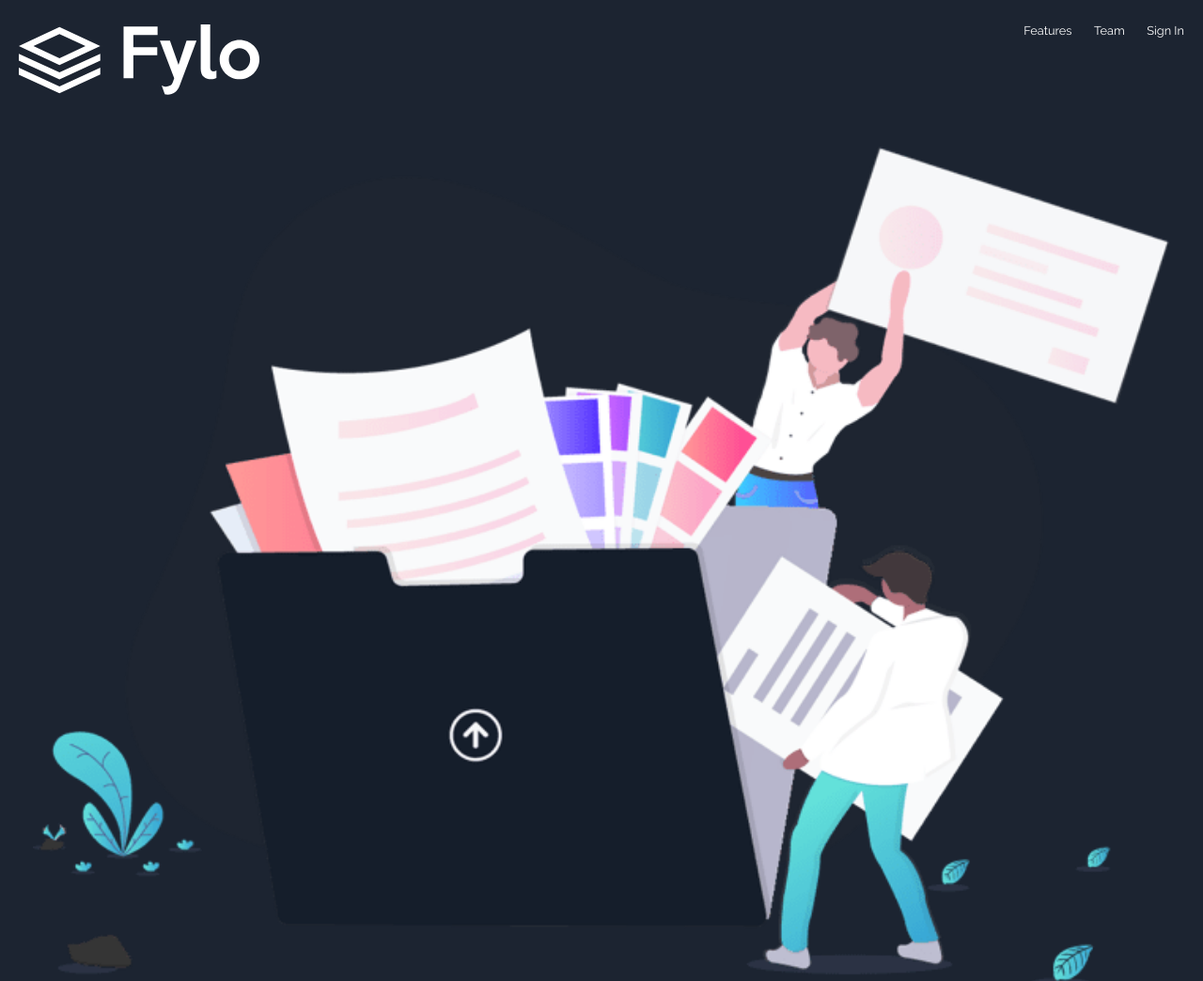
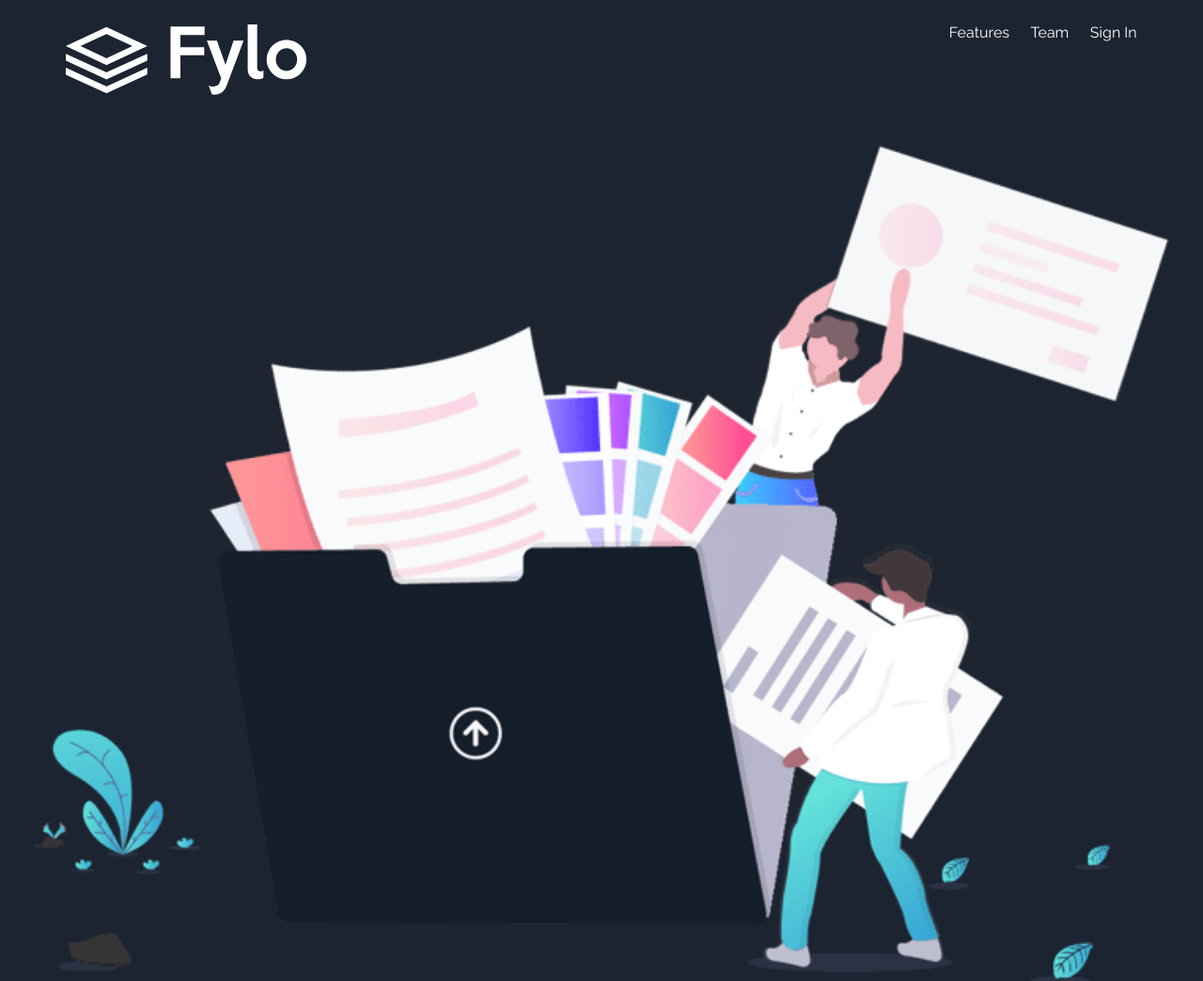
Before and after one commit to cornelisgijsbert/FEM-solutions, a plain HTML site: page landing-page/fylo-dark-theme-landing-page-master/index.html in a window 1280 px wide. Shown: the top 1044 px of the page at 94% size. Drawn offline with Linux system fonts and the light colour scheme.

Commit message:
restyling dark landingpage

```diff
--- a/landing-page/fylo-dark-theme-landing-page-master/css/style.css
+++ b/landing-page/fylo-dark-theme-landing-page-master/css/style.css
@@ -12,14 +12,67 @@
     /* neutral */
     --white: hsl(0, 0%, 100%);
 }
+
 .background {
     background-image: url(../images/bg-curvy-mobile.svg);
     background-position: left bottom;
     background-repeat: no-repeat;
 }
-.intro-email {
+
+* {
+    margin: 0;
+    padding: 0;
+    outline: 0;
+    box-sizing: border-box;
+}
+
+body {
+    font-family: "Open+Sans";
+    font-size: 62.5%;
+}
+
+main {
+    background-color: var(--main-bg);
+    color: var(--white);
+}
+
+header {
     background-color: var(--intro-email-bg);
+    display: flex;
+    justify-content: space-between;
+    flex-direction: row;
+    width: 100%;
+    padding: 25px 5.5% 25px 5.5%;
 }
+
+header figure img {
+    width: 20vw;
+    height: auto;
+}
+
+header ul li {
+    list-style: none;
+    display: inline;
+    font-size: 1rem;
+    font-family: Raleway;
+    font-weight: 400;
+}
+
+header ul li:nth-child(1) {
+    margin-right: 20px;
+}
+
+header ul li:nth-child(2) {
+    margin-right: 20px;
+}
+
+section.intro {
+    background-color: var(--intro-email-bg);
+    display: flex;
+    flex-direction: column;
+    width: 100%;
+}
+
 .grid-specs {
     display: grid;
     grid-template-columns: 1fr;
@@ -35,44 +88,6 @@
     display: grid;
     grid-template-columns: 1fr;
     grid-template-rows: 1fr 1fr 1fr;
-}
-* {
-    margin: 0;
-    padding: 0;
-    outline: 0;
-    box-sizing: border-box;
-}
-body {
-    font-family: "Open+Sans";
-    font-size: 14px;
-}
-main {
-    background-color: var(--main-bg);
-    color: var(--white);
-}
-header {
-    background-color: var(--intro-email-bg);
-    display: flex;
-    justify-content: space-between;
-    flex-direction: row;
-    padding: 25px 20px 25px 20px;
-}
-header figure img {
-    width: 20vw;
-    height: auto;
-}
-header ul li {
-    list-style: none;
-    display: inline;
-    font-size: 0.8rem;
-    font-family: Raleway;
-    font-weight: 400;
-}
-header ul li:nth-child(1) {
-    margin-right: 20px;
-}
-header ul li:nth-child(2) {
-    margin-right: 20px;
 }
 section figure {
     padding: 25px 35px 10px 35px;
--- a/landing-page/fylo-dark-theme-landing-page-master/index.html
+++ b/landing-page/fylo-dark-theme-landing-page-master/index.html
@@ -27,7 +27,7 @@
       <li>Sign In</li>
     </ul>
   </header>
-<section class="background intro-email">
+<section class="background intro">
   <figure>
     <img src="images/illustration-intro.png" alt="illustration-intro">
   </figure>
```
